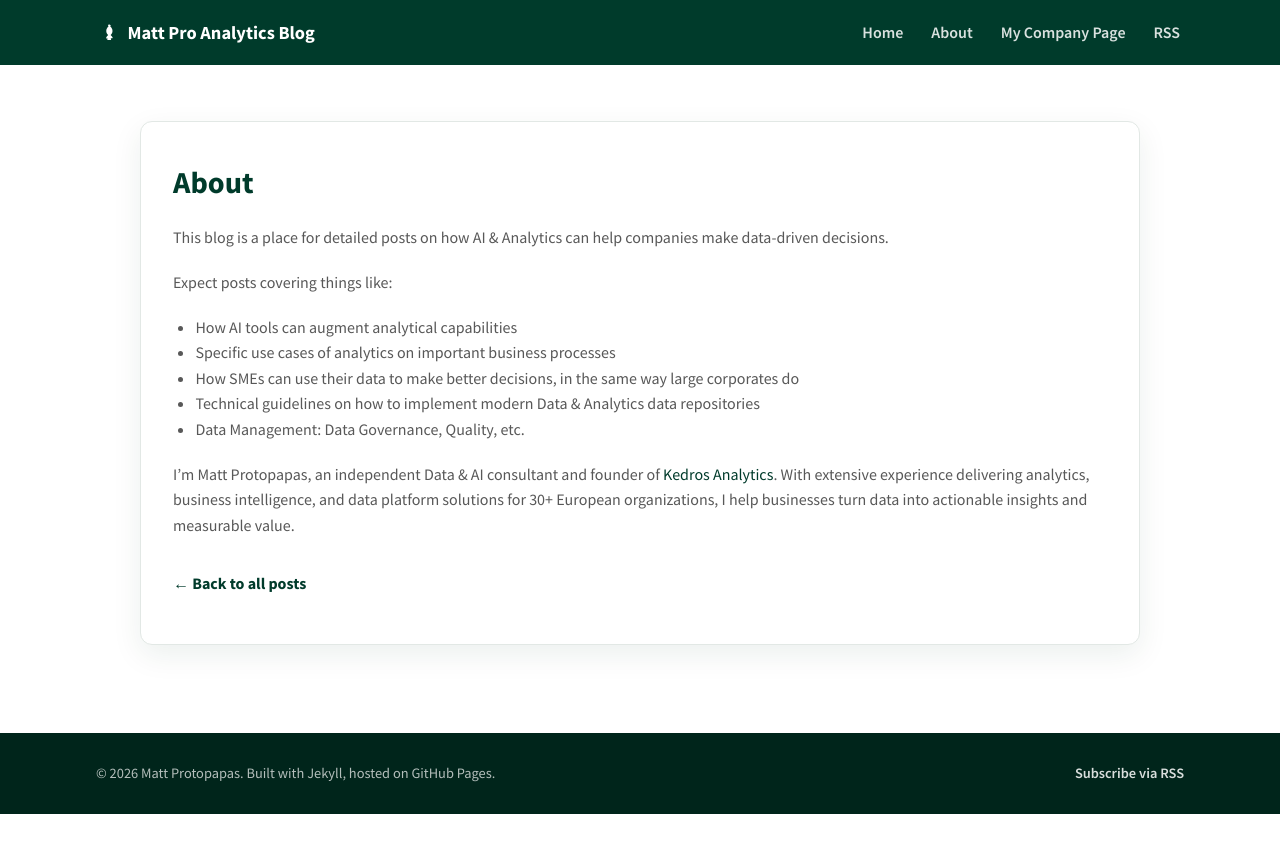
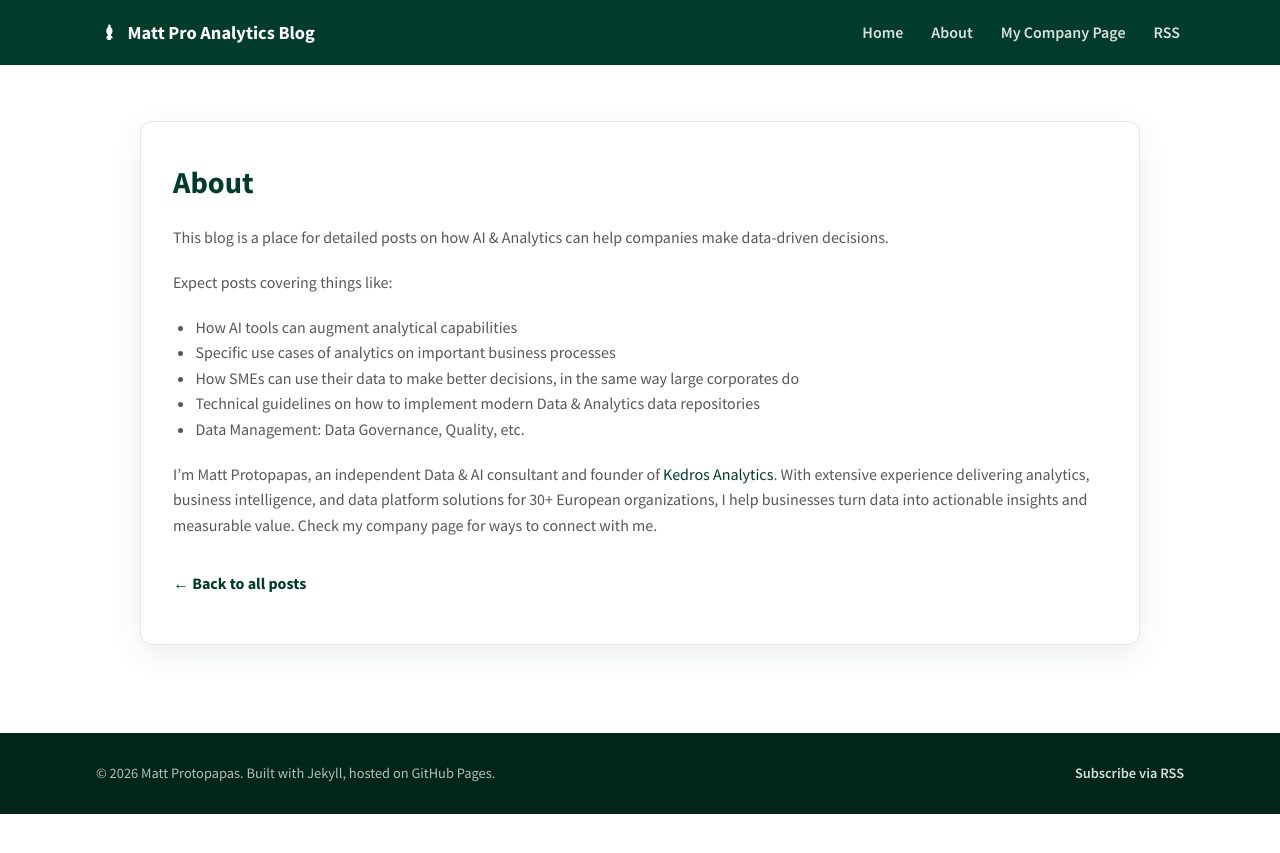
Before and after one commit to MattProtopapas/MattProtopapas.github.io, a Jekyll site: the page built from about.md, in a window 1280 px wide. Shown: the top 853 px of the page. Built offline with Jekyll 4.4.1, drawn with Linux system fonts in a browser that asks for light colours.

Commit message:
changed about page

```diff
--- a/about.md
+++ b/about.md
@@ -14,4 +14,4 @@ Expect posts covering things like:
 - Technical guidelines on how to implement modern Data &amp; Analytics data repositories
 - Data Management: Data Governance, Quality, etc.
 
-I'm Matt Protopapas, an independent Data &amp; AI consultant and founder of [Kedros Analytics](https://kedros-analytics.github.io/). With extensive experience delivering analytics, business intelligence, and data platform solutions for 30+ European organizations, I help businesses turn data into actionable insights and measurable value.
+I'm Matt Protopapas, an independent Data &amp; AI consultant and founder of [Kedros Analytics](https://kedros-analytics.github.io/). With extensive experience delivering analytics, business intelligence, and data platform solutions for 30+ European organizations, I help businesses turn data into actionable insights and measurable value. Check my company page for ways to connect with me.
```
